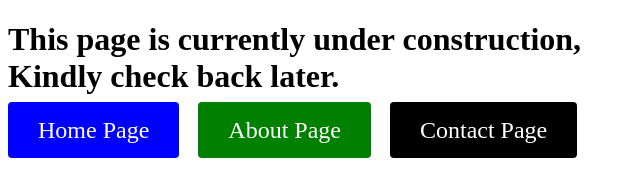
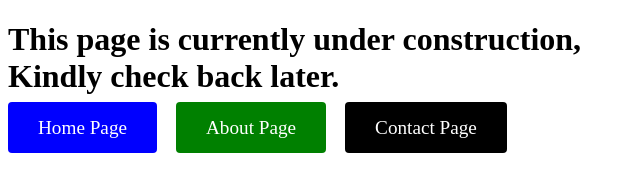
Before and after one commit to phatspida/Zucchero-Di-Canna, a plain HTML site: page reservation.html in a window 1280 px wide. Shown: the whole page, without its empty margins (0-640 px from the left). Drawn offline with Linux system fonts and the light colour scheme.

```diff
--- a/reservation.html
+++ b/reservation.html
@@ -7,13 +7,13 @@
 </head>
 <body>
     <h1>This page is currently under construction, <br> Kindly check back later.</h1>
-    <a href="./index.html" style="padding: 15px 30px; background: blue; font-size: 1.5rem;
+    <a href="./index.html" style="padding: 15px 30px; background: blue; font-size: 1.2rem;
     border-radius: 4px; color: white; text-decoration: none; margin-right: 15px;">Home Page</a>
 
-    <a href="./about.html" style="padding: 15px 30px; background: green; font-size: 1.5rem;
+    <a href="./about.html" style="padding: 15px 30px; background: green; font-size: 1.2rem;
     border-radius: 4px; color: white; text-decoration: none; margin-right: 15px;">About Page</a>
 
-    <a href="./contact.html" style="padding: 15px 30px; background: black; font-size: 1.5rem;
+    <a href="./contact.html" style="padding: 15px 30px; background: black; font-size: 1.2rem;
     border-radius: 4px; color: white; text-decoration: none; margin-right: 15px;">Contact Page</a>
 </body>
 </html>
```
